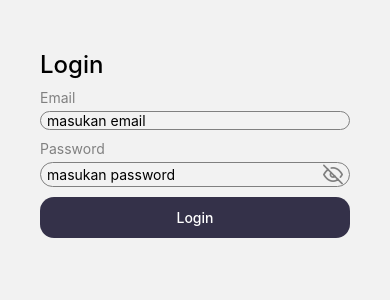
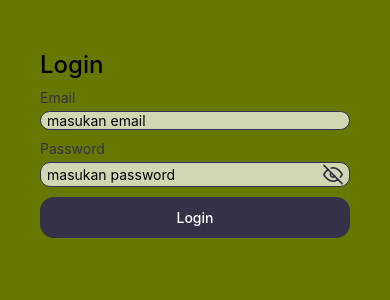
Before and after one commit to yossularko/SimpleApp, a React Native app: screen /Home in a window 390 px wide. Shown: the top 300 px of the page. Built offline with nearby package versions, Linux system fonts and the light colour scheme.

Commit message:
update: theme color

```diff
--- a/src/components/MyTextInput.tsx
+++ b/src/components/MyTextInput.tsx
@@ -38,7 +38,7 @@ const MyTextInput = forwardRef(
     return (
       <View style={[styles.container, styleContainer]}>
         {label && (
-          <Text style={[styles.label, {color: colorLabel || 'gray'}]}>
+          <Text style={[styles.label, {color: colorLabel || '#343149'}]}>
             {label}
           </Text>
         )}
@@ -69,7 +69,7 @@ const styles = StyleSheet.create({
     alignItems: 'center',
     justifyContent: 'space-between',
     borderWidth: 1,
-    borderColor: 'gray',
+    borderColor: '#343149',
     borderRadius: 10,
     paddingHorizontal: 6,
   },
--- a/src/components/MyTextInputPassword.tsx
+++ b/src/components/MyTextInputPassword.tsx
@@ -43,7 +43,7 @@ const MyTextInputPassword = forwardRef(
     return (
       <View style={styles.container}>
         {label && (
-          <Text style={[styles.label, {color: colorLabel || 'gray'}]}>
+          <Text style={[styles.label, {color: colorLabel || '#343149'}]}>
             {label}
           </Text>
         )}
@@ -56,9 +56,9 @@ const MyTextInputPassword = forwardRef(
           />
           <TouchableOpacity onPress={onSecure}>
             {isSecure ? (
-              <Feather name="eye-off" size={20} color="gray" />
+              <Feather name="eye-off" size={20} color="#343149" />
             ) : (
-              <Feather name="eye" size={20} color="gray" />
+              <Feather name="eye" size={20} color="#343149" />
             )}
           </TouchableOpacity>
         </View>
@@ -82,8 +82,8 @@ const styles = StyleSheet.create({
     alignItems: 'center',
     justifyContent: 'space-between',
     borderWidth: 1,
-    borderColor: 'gray',
-    borderRadius: 20,
+    borderColor: '#343149',
+    borderRadius: 10,
     paddingHorizontal: 6,
   },
   textInput: {
--- a/src/screens/Auth/Login.tsx
+++ b/src/screens/Auth/Login.tsx
@@ -1,4 +1,4 @@
-import {StyleSheet, Text, ScrollView, KeyboardAvoidingView} from 'react-native';
+import {StyleSheet, Text, ScrollView, KeyboardAvoidingView, StatusBar} from 'react-native';
 import React, {useCallback} from 'react';
 import {MyButton, MyTextInput, MyTextInputPassword} from '../../components';
 import {ScreenWidth} from '../../utils/screenSize';
@@ -55,6 +55,7 @@ const Login = ({}: Props) => {
 
   return (
     <ScrollView style={styles.container}>
+      <StatusBar barStyle="dark-content" backgroundColor="#677800" />
       <Text style={{fontSize: 24, fontWeight: '500'}}>Login</Text>
       <KeyboardAvoidingView behavior="padding" style={{marginTop: 10}}>
         <Controller
@@ -68,6 +69,7 @@ const Login = ({}: Props) => {
               onChangeText={val => onChange(val)}
               value={value}
               errorMessage={errors.email?.message}
+              style={{backgroundColor: 'rgba(255, 255, 255, 0.7)'}}
             />
           )}
           name="email"
@@ -86,6 +88,7 @@ const Login = ({}: Props) => {
               onChangeText={val => onChange(val)}
               value={value}
               errorMessage={errors.password?.message}
+              styleContainer={{backgroundColor: 'rgba(255, 255, 255, 0.7)'}}
             />
           )}
           name="password"
@@ -100,5 +103,5 @@ const Login = ({}: Props) => {
 export default Login;
 
 const styles = StyleSheet.create({
-  container: {paddingHorizontal: ScreenWidth * 0.05, paddingTop: 50},
+  container: {paddingHorizontal: ScreenWidth * 0.05, paddingTop: 50, backgroundColor: '#677800'},
 });
--- a/src/screens/Auth/index.tsx
+++ b/src/screens/Auth/index.tsx
@@ -1,11 +1,18 @@
-import {StyleSheet, Text, View, ActivityIndicator} from 'react-native';
+import {
+  StyleSheet,
+  Text,
+  View,
+  ActivityIndicator,
+  StatusBar,
+} from 'react-native';
 import React from 'react';
 
 const Splash = () => {
   return (
     <View style={styles.container}>
-      <ActivityIndicator size="large" color="gray" />
-      <Text>App Loading..</Text>
+      <StatusBar barStyle="dark-content" backgroundColor="#677800" />
+      <ActivityIndicator size="large" color="#343149" />
+      <Text style={{color: '#343149'}}>App Loading..</Text>
     </View>
   );
 };
@@ -13,5 +20,10 @@ const Splash = () => {
 export default Splash;
 
 const styles = StyleSheet.create({
-  container: {flex: 1, alignItems: 'center', justifyContent: 'center'},
+  container: {
+    flex: 1,
+    alignItems: 'center',
+    justifyContent: 'center',
+    backgroundColor: '#677800',
+  },
 });
```
